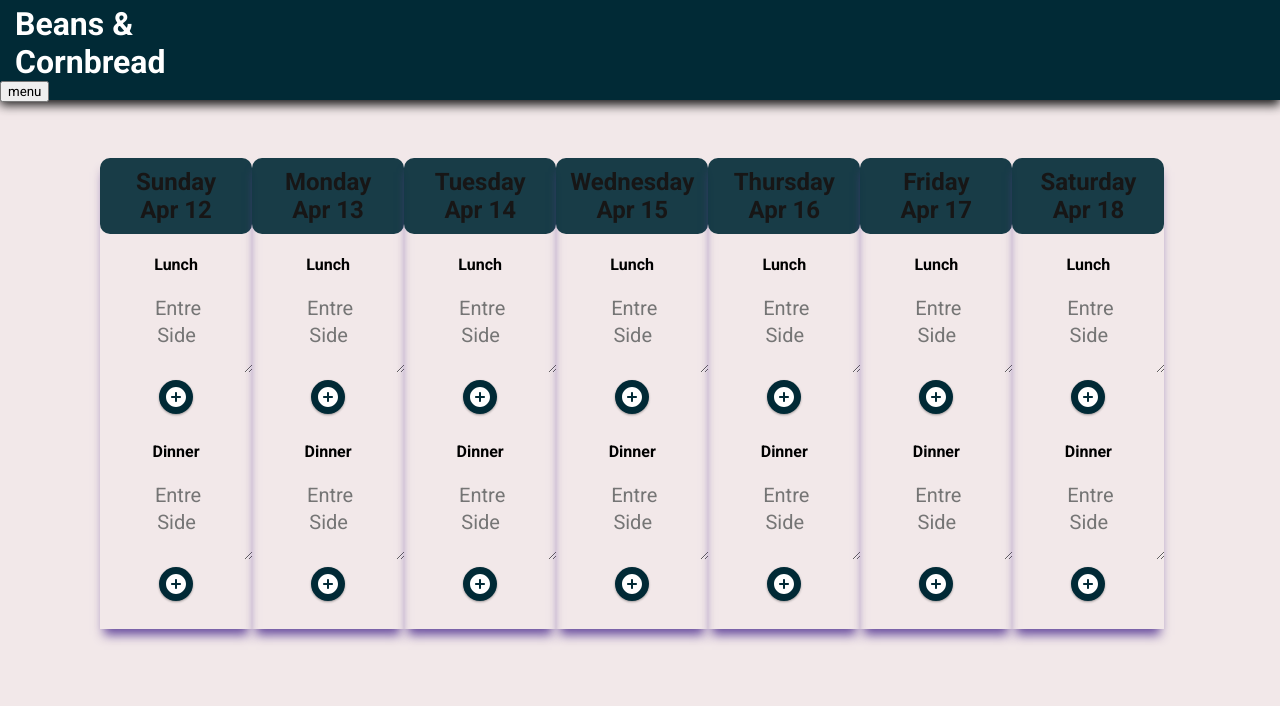
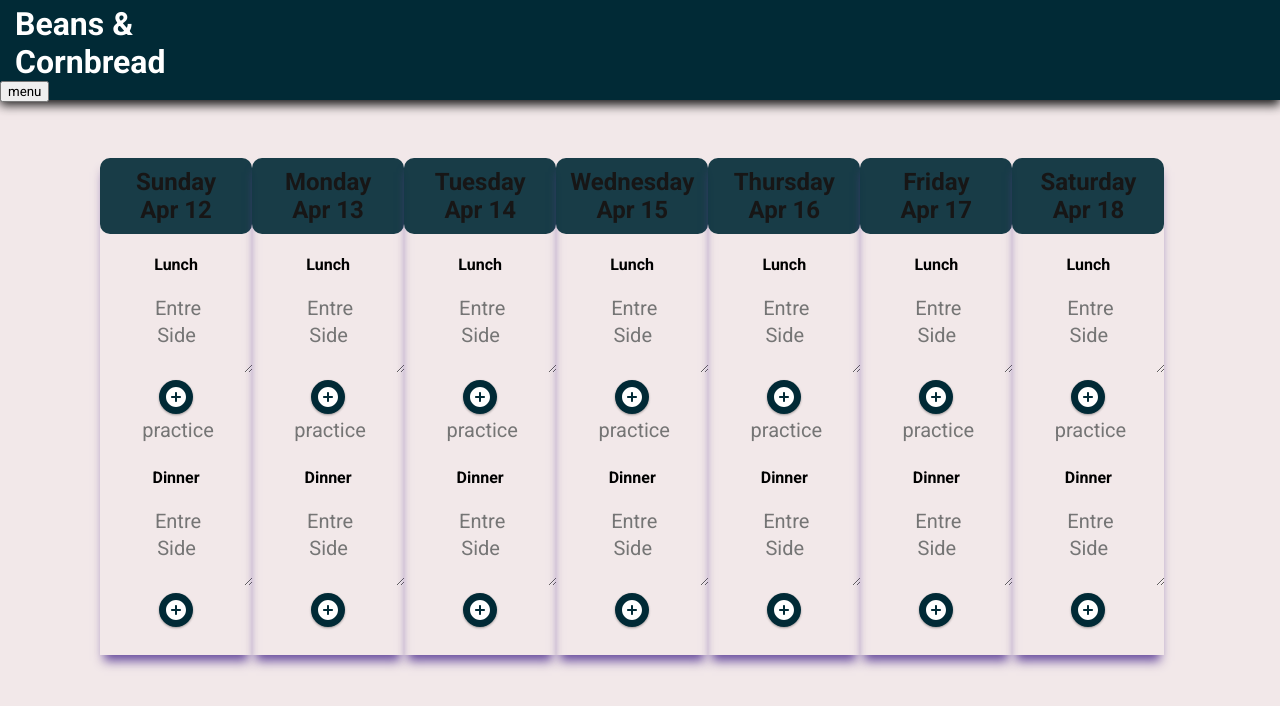
Before and after one commit to CodeSmitty/React-menu-planning, a React (Create React App) app: page / in a window 1280 px wide. Shown: the top 706 px of the page. Built offline with nearby package versions, Linux system fonts and the light colour scheme.

Commit message:
playing wit hooks

```diff
--- /dev/null
+++ b/src/components/MealsHook/MealsHook.js
@@ -0,0 +1,69 @@
+
+
+
+const initialState = [
+  {date:"",
+    service_type: 'lunch',
+    service_type_id: '',
+    menu_items:[
+      {
+        menu_items_id:'',
+        name:"steak",
+        type:'entre',
+        meal_diets:[
+          {
+            diet_id:'',
+            diets: ['vegetarian', 'gluten_free', 'dairy_free', 'vegan']
+          }
+        ]
+      },
+      {
+        menu_items_id:1,
+        name:"Mash",
+        type:'side',
+        meal_diets:[
+          {
+            diet_id:1,
+            diets:['vegetarian', 'gluten_free', 'dairy_free', 'vegan']
+          }
+        ]
+      }
+    ]
+  },
+  {date:"",
+    service_type: 'dinner',
+    menu_items:[
+      {
+        menu_items_id:1,
+        name:"",
+        type:'entre',
+        meal_diets:[
+          {
+            diet_id:1,
+            diets:['vegetarian', 'gluten_free', 'dairy_free', 'vegan']
+          }
+        ]
+      },
+      {
+        menu_items_id:1,
+        name:"",
+        type:'side',
+        meal_diets:[
+          {
+            diet_id:1,
+            diets:['vegetarian', 'gluten_free', 'dairy_free', 'vegan']
+          }
+        ]
+      }
+    ]
+  }
+]
+
+const mealsReducer = (curMealState, action) =>{
+
+
+
+
+}
+
+export default mealsReducer;
--- a/src/components/Month/Day/Lunch.js
+++ b/src/components/Month/Day/Lunch.js
@@ -1,10 +1,48 @@
 import React, {useState} from "react";
 import classes from './Day.module.css'
 import AddCircleRoundedIcon from '@material-ui/icons/AddCircleRounded';
-
+import mealsReducer from '../../MealsHook/MealsHook'
 
 const Lunch = (props) => {
   const [lunch, setLunch] = useState({day: props.dayName, entre: "", side: ""});
+
+
+  const [practice, setPractice] = useState({
+    service_type:{
+      lunch:{
+        date:'',
+        day:props.dayName,
+        service_type_id: 1,
+        meal_items:[
+          {
+            type:{
+              entre:{
+                meal_items_id:1,
+                title:"",
+                menu_items:[]
+              },
+                side:{
+                  entre:{
+                    meal_items_id:1,
+                    title:'I love you',
+                    menu_items:[]
+                  }
+                }
+              }
+            }
+        ]
+      }
+    }
+  }
+  );
+
+
+
+
+//console.log(practice.service_type.lunch.meal_items[0].type.entre.title);
+
+
+
 
   const [hideForm, setHideForm] = useState({hidden: false})
 
@@ -16,6 +54,8 @@ const Lunch = (props) => {
         [name]: value
       };
     });
+
+    console.log(lunch)
   };
 
   const submitLunch = (e) => {
@@ -24,6 +64,9 @@ const Lunch = (props) => {
     hideForm.hidden = true;
     setLunch({day: props.dayName, entre: "", side: ""});
   };
+
+
+
 
   return (<div>
     <h4 >Lunch</h4>
@@ -48,6 +91,8 @@ const Lunch = (props) => {
           <AddCircleRoundedIcon />
         </button>
 
+        <input type="text" name='name' value={practice.name}  placeholder='practice' />
+
       </form>
     </div>
     <p className={classes.SubmittedEntre}>{props.entres}</p>
```
